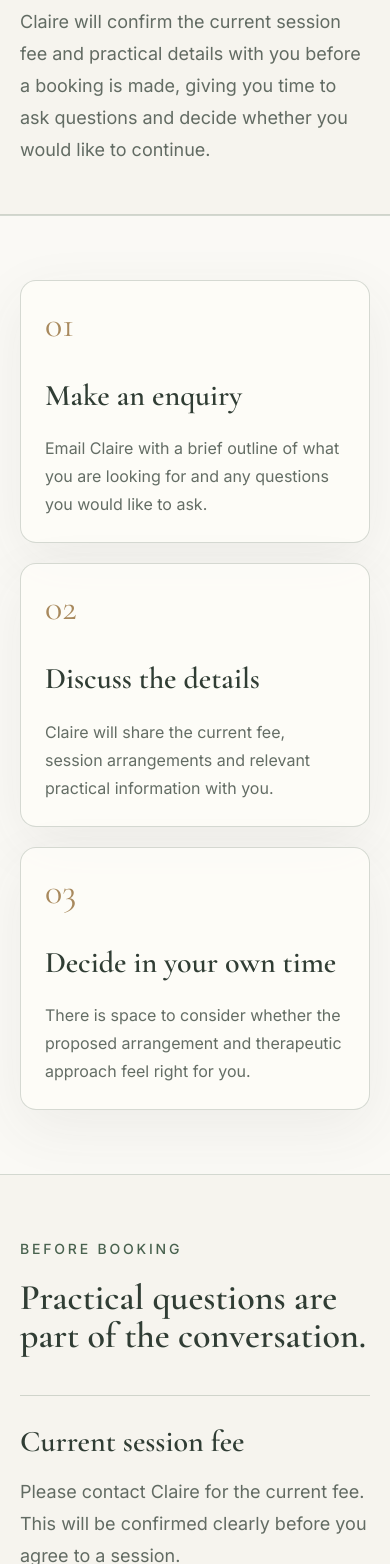
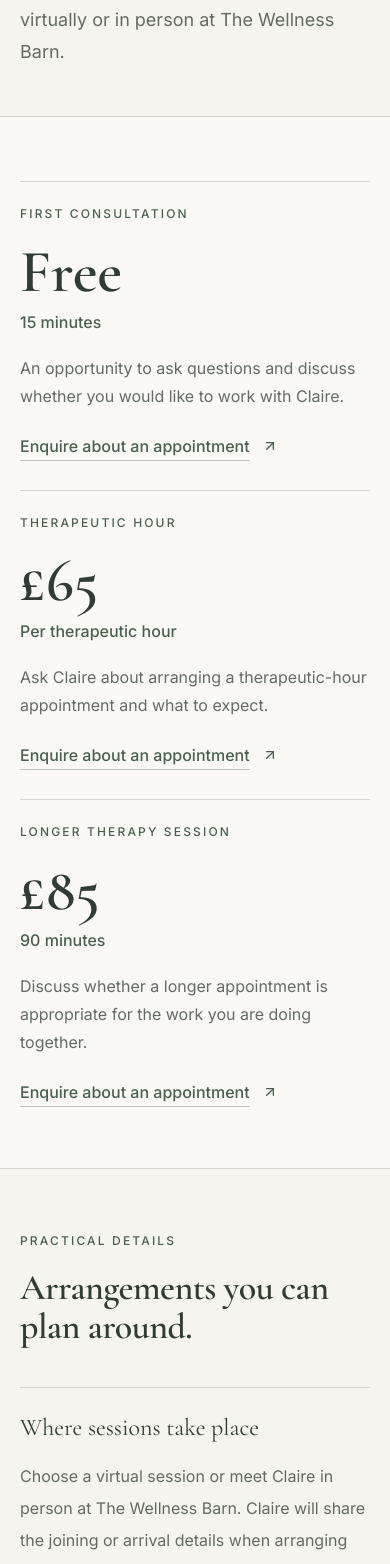
Before and after one commit to glynch70/sagehousetherapy, a Next.js app: page /fees in a window 390 px wide. Shown: the part 384-1948 px from the top of the page. Built offline with nearby package versions, Linux system fonts and the light colour scheme.

Commit message:
Add confirmed fees, session formats and availability enquiries

```diff
--- a/app/book/page.tsx
+++ b/app/book/page.tsx
@@ -1,5 +1,7 @@
 import type { Metadata } from "next";
 import Link from "next/link";
+import { Suspense } from "react";
+import { availabilitySummary } from "@/lib/appointments";
 import { CalendarDays, CreditCard, MessageCircle } from "lucide-react";
 import { AppointmentRequest } from "@/components/booking/appointment-request";
 import { Container } from "@/components/layout/container";
@@ -18,21 +20,44 @@ export default function BookingPage() {
       <PageIntro
         eyebrow="Your next step"
         title="Tell Claire what you have in mind."
-        introduction="Ask about working with Claire, request another appointment or check a practical detail. There is no payment to make when you enquire."
+        introduction="Request a free 15-minute consultation, enquire about a £65 therapeutic hour or £85 90-minute session, or ask about available spaces. Appointments are virtual or in person at The Wellness Barn."
       />
       <Section className="border-y border-border bg-surface/55">
         <Container className="grid gap-10 lg:grid-cols-[0.8fr_1.2fr] lg:items-start lg:gap-16">
-          <AppointmentRequest />
+          <Suspense
+            fallback={
+              <div className="lg:col-start-2 lg:row-start-1" role="status">
+                Loading appointment enquiry…
+              </div>
+            }
+          >
+            <AppointmentRequest />
+          </Suspense>
           <aside className="lg:sticky lg:top-32 lg:col-start-1 lg:row-start-1">
             <p className="text-sm font-medium uppercase tracking-[0.18em] text-dark-sage">
               How it works
             </p>
-            <h2 className="mt-4 text-4xl leading-tight">What happens next</h2>
+            <h2 className="mt-4 text-4xl leading-tight">
+              Availability is checked by Claire
+            </h2>
+            <div className="mt-6 border-y border-border py-5">
+              <h3 className="font-medium font-sans text-base">
+                Appointment days and times
+              </h3>
+              <p className="mt-2 text-sm leading-7 text-text/75">
+                {availabilitySummary}
+              </p>
+              <p className="mt-3 text-sm leading-7 text-text/75">
+                The 6:30pm start is not available for a therapeutic-hour or
+                90-minute session. Ask Claire about arrangements for a half-hour
+                appointment.
+              </p>
+            </div>
             <ol className="mt-8 space-y-7">
               {[
                 {
                   icon: MessageCircle,
-                  title: "1. Send your enquiry",
+                  title: "1. Ask for a session or available space",
                   text: "Prepare a short message here, then send it from your email app.",
                 },
                 {
@@ -43,7 +68,7 @@ export default function BookingPage() {
                 {
                   icon: CreditCard,
                   title: "3. Pay once agreed",
-                  text: "After confirming your appointment, arrange payment with Claire. If she sends a payment link, use the amount and reference she provides.",
+                  text: "Therapy appointments must be paid for before the session to hold the time. Claire will share payment arrangements after agreeing a suitable slot. The 15-minute consultation is free.",
                 },
               ].map(({ icon: Icon, title, text }) => (
                 <li key={title} className="flex gap-4">
--- a/app/contact/page.tsx
+++ b/app/contact/page.tsx
@@ -51,8 +51,9 @@ export default function ContactPage() {
               <span className="block sm:inline">{emailDomain}</span>
             </a>
             <p className="mt-7 text-base leading-7 text-text/75">
-              Claire will respond with current practical information and the
-              next available steps.
+              Claire offers virtual appointments and in-person sessions at The
+              Wellness Barn, Tuesday–Thursday and Friday mornings. She will
+              reply to confirm available times.
             </p>
             <Button href={`mailto:${contactEmail}`} className="mt-8">
               Write an Email
--- a/app/fees/page.tsx
+++ b/app/fees/page.tsx
@@ -1,118 +1,102 @@
 import type { Metadata } from "next";
-
+import Link from "next/link";
+import { ArrowUpRight } from "lucide-react";
 import { Container } from "@/components/layout/container";
 import { Section } from "@/components/layout/section";
 import { PageCta } from "@/components/sections/page-cta";
 import { PageIntro } from "@/components/sections/page-intro";
-import { Card } from "@/components/ui/card";
+import { paymentPolicy, cancellationPolicy } from "@/lib/appointments";
 
 export const metadata: Metadata = {
-  title: "Fees",
+  title: "Fees and appointments",
   description:
-    "Practical information about fees, consultations and arranging therapy with Sage House Therapy.",
+    "A free 15-minute consultation, £65 per therapeutic hour or £85 for a 90-minute session. Virtual or in-person appointments at The Wellness Barn.",
 };
 
 export default function FeesPage() {
   return (
     <>
       <PageIntro
-        eyebrow="Fees and practical information"
-        title="Clear arrangements, discussed before you begin."
-        introduction="Claire will confirm the current session fee and practical details with you before a booking is made, giving you time to ask questions and decide whether you would like to continue."
+        eyebrow="Fees & arrangements"
+        title="Know the details before you begin."
+        introduction="Start with a free 15-minute consultation, or ask Claire about a therapeutic appointment. Sessions are available virtually or in person at The Wellness Barn."
       />
-
-      <Section className="border-y border-border bg-surface/70">
+      <Section className="border-b border-border bg-surface/70">
         <Container>
-          <div className="grid gap-5 md:grid-cols-3">
+          <div className="grid gap-8 md:grid-cols-3 md:gap-10">
             {[
               {
-                number: "01",
-                title: "Make an enquiry",
-                text: "Email Claire with a brief outline of what you are looking for and any questions you would like to ask.",
+                name: "First consultation",
+                price: "Free",
+                length: "15 minutes",
+                text: "An opportunity to ask questions and discuss whether you would like to work with Claire.",
               },
               {
-                number: "02",
-                title: "Discuss the details",
-                text: "Claire will share the current fee, session arrangements and relevant practical information with you.",
+                name: "Therapeutic hour",
+                price: "£65",
+                length: "Per therapeutic hour",
+                text: "Ask Claire about arranging a therapeutic-hour appointment and what to expect.",
               },
               {
-                number: "03",
-                title: "Decide in your own time",
-                text: "There is space to consider whether the proposed arrangement and therapeutic approach feel right for you.",
+                name: "Longer therapy session",
+                price: "£85",
+                length: "90 minutes",
+                text: "Discuss whether a longer appointment is appropriate for the work you are doing together.",
               },
             ].map((item) => (
-              <Card key={item.number} className="h-full bg-surface/90">
-                <p className="font-serif text-4xl text-accent">{item.number}</p>
-                <h2 className="mt-8 text-3xl leading-tight text-text">
-                  {item.title}
-                </h2>
-                <p className="mt-5 text-base leading-7 text-text/75">
-                  {item.text}
-                </p>
-              </Card>
+              <article key={item.name} className="border-t border-border pt-6">
+                <p className="eyebrow">{item.name}</p>
+                <h2 className="mt-5 text-6xl">{item.price}</h2>
+                <p className="mt-2 font-medium text-dark-sage">{item.length}</p>
+                <p className="mt-5 leading-7 text-text/75">{item.text}</p>
+                <Link href="/book" className="text-link mt-6">
+                  Enquire about an appointment{" "}
+                  <ArrowUpRight className="h-4 w-4" aria-hidden="true" />
+                </Link>
+              </article>
             ))}
           </div>
         </Container>
       </Section>
-
       <Section>
-        <Container className="grid gap-10 lg:grid-cols-[0.72fr_1.28fr] lg:items-start lg:gap-20">
+        <Container className="grid gap-10 lg:grid-cols-[0.8fr_1.2fr] lg:gap-20">
           <div>
-            <p className="text-sm font-medium uppercase tracking-[0.2em] text-dark-sage">
-              Before booking
-            </p>
-            <h2 className="mt-5 text-4xl leading-[1.05] text-text sm:text-5xl">
-              Practical questions are part of the conversation.
+            <p className="eyebrow">Practical details</p>
+            <h2 className="section-title mt-5">
+              Arrangements you can plan around.
             </h2>
           </div>
-          <div className="divide-y divide-border border-y border-border">
+          <dl className="divide-y divide-border border-y border-border">
             {[
-              {
-                title: "Current session fee",
-                text: "Please contact Claire for the current fee. This will be confirmed clearly before you agree to a session.",
-              },
-              {
-                title: "Session arrangements",
-                text: "Claire will explain the available format, session length and any other relevant arrangements when responding to your enquiry.",
-              },
-              {
-                title: "Changes and cancellations",
-                text: "Any expectations around changing or cancelling an appointment will be shared before therapy begins.",
-              },
-            ].map((item) => (
-              <div key={item.title} className="py-7 sm:py-8">
-                <h3 className="text-3xl text-text">{item.title}</h3>
-                <p className="mt-4 text-lg leading-8 text-text/75">
-                  {item.text}
-                </p>
+              [
+                "Where sessions take place",
+                "Choose a virtual session or meet Claire in person at The Wellness Barn. Claire will share the joining or arrival details when arranging your appointment.",
+              ],
+              [
+                "Appointment days",
+                "Tuesday–Thursday appointments begin from 8:30am, with sessions finishing by 7pm. The latest start is 6:30pm for a 30-minute appointment. Friday appointments are in the morning. Claire confirms the exact time for your chosen session.",
+              ],
+              ["Payment before your session", paymentPolicy],
+              [
+                "Cancellations and refunds",
+                cancellationPolicy +
+                  " Contact Claire directly to cancel or discuss a change to your appointment.",
+              ],
+            ].map(([title, text]) => (
+              <div key={title} className="py-6">
+                <dt className="font-serif text-2xl sm:text-3xl">{title}</dt>
+                <dd className="mt-4 leading-8 text-text/75">{text}</dd>
               </div>
             ))}
-          </div>
+          </dl>
         </Container>
       </Section>
-
-      <Section className="bg-sage/25">
-        <Container>
-          <div className="mx-auto max-w-3xl text-center">
-            <p className="text-sm font-medium uppercase tracking-[0.2em] text-dark-sage">
-              A considered first step
-            </p>
-            <h2 className="mt-5 text-4xl leading-[1.05] text-text sm:text-5xl">
-              Asking about fees does not commit you to therapy.
-            </h2>
-            <p className="mt-6 text-lg leading-8 text-text/75">
-              You are welcome to gather the information you need, ask practical
-              questions and take time to decide what feels manageable.
-            </p>
-          </div>
-        </Container>
-      </Section>
-
       <PageCta
-        title="Get the current fee and session details."
-        text="Send Claire a short message and she will reply with the practical information you need before arranging anything further."
+        eyebrow="Find a time"
+        title="Ask about available spaces."
+        text="Choose the session you are interested in and share your preferred day or time. Claire checks her diary and responds directly; the enquiry form does not reserve a slot."
         primaryHref="/book"
-        primaryLabel="Request an appointment"
+        primaryLabel="Check availability"
         secondaryHref="/payments"
         secondaryLabel="Payment information"
       />
--- a/app/payments/page.tsx
+++ b/app/payments/page.tsx
@@ -6,6 +6,7 @@ import { PageIntro } from "@/components/sections/page-intro";
 import { Button } from "@/components/ui/button";
 import { getPaymentLink } from "@/lib/payments";
 import { contactEmail } from "@/lib/site";
+import { paymentPolicy, cancellationPolicy } from "@/lib/appointments";
 
 export const dynamic = "force-dynamic";
 export const metadata: Metadata = {
@@ -16,38 +17,69 @@ export const metadata: Metadata = {
 };
 
 export default function PaymentsPage() {
-  const paymentLink = getPaymentLink();
+  const paymentLinks = [
+    {
+      label: "Therapeutic hour",
+      fee: "£65",
+      href: getPaymentLink(process.env.SAGE_PAYMENT_LINK_HOUR),
+    },
+    {
+      label: "90-minute session",
+      fee: "£85",
+      href: getPaymentLink(process.env.SAGE_PAYMENT_LINK_90_MINUTES),
+    },
+  ];
+  const hasCheckout = paymentLinks.some((link) => link.href);
   const emailHref = `mailto:${contactEmail}?subject=${encodeURIComponent("Payment link for my agreed appointment")}&body=${encodeURIComponent("Hello Claire,\n\nPlease could you send me the payment details for my agreed appointment?\n\nThank you")}`;
   return (
     <>
       <PageIntro
         eyebrow="For confirmed appointments"
         title="Payment, once the details are agreed."
-        introduction="Please arrange your appointment and fee with Claire before making a payment. Sending an enquiry does not require a payment."
+        introduction="Agree a suitable appointment time with Claire, then pay before the session to hold it. The 15-minute consultation is free."
       />
       <Section className="border-y border-border bg-surface/55">
         <Container className="grid gap-8 lg:grid-cols-[1.1fr_0.9fr] lg:gap-12">
           <div className="rounded-[2rem] border border-border bg-surface p-7 sm:p-10">
             <CreditCard className="h-8 w-8 text-dark-sage" aria-hidden="true" />
             <h2 className="mt-6 text-4xl">
-              {paymentLink
+              {hasCheckout
                 ? "Pay for your agreed appointment"
                 : "Arrange payment with Claire"}
             </h2>
             <p className="mt-5 text-lg leading-8 text-text/75">
-              {paymentLink
-                ? "Continue to Claire’s SumUp checkout. Check the merchant name and amount against the details Claire has confirmed, and use her payment reference if one was provided."
+              {hasCheckout
+                ? "Choose the session Claire has agreed with you. Check the merchant name and amount at SumUp checkout, and use Claire’s payment reference if one was provided."
                 : "Online checkout is not available on this website yet. Claire can confirm the fee and payment arrangements directly. If you have already received a payment link from her, use that link."}
             </p>
-            {paymentLink ? (
-              <Button
-                href={paymentLink}
-                target="_blank"
-                rel="noopener noreferrer"
-                className="mt-7"
-              >
-                Continue to SumUp checkout ↗
-              </Button>
+            {hasCheckout ? (
+              <div className="mt-6 space-y-4">
+                {paymentLinks.map((link) => (
+                  <div
+                    key={link.label}
+                    className="rounded-xl border border-border p-5"
+                  >
+                    <h3 className="text-2xl">
+                      {link.label} · {link.fee}
+                    </h3>
+                    {link.href ? (
+                      <Button
+                        href={link.href}
+                        target="_blank"
+                        rel="noopener noreferrer"
+                        className="mt-4"
+                      >
+                        Pay {link.fee} with SumUp ↗
+                      </Button>
+                    ) : (
+                      <p className="mt-3 text-sm leading-6 text-text/75">
+                        Contact Claire for the payment arrangements for this
+                        session.
+                      </p>
+                    )}
+                  </div>
+                ))}
+              </div>
             ) : (
               <Button href={emailHref} className="mt-7">
                 <Mail className="mr-2 h-4 w-4" aria-hidden="true" />
@@ -55,18 +87,20 @@ export default function PaymentsPage() {
               </Button>
             )}
             <p className="mt-4 text-sm leading-6 text-text/65">
-              {paymentLink
+              {hasCheckout
                 ? "Opens SumUp in a new tab. Card details are entered with SumUp, not on this website. Payment does not create or change an appointment."
                 : "Your email app will open. Review your message and press send there."}
             </p>
           </div>
           <div className="py-3">
             <h2 className="text-3xl">A few practical details</h2>
+            <p className="mt-4 leading-7 text-text/75">{paymentPolicy}</p>
             <dl className="mt-6 divide-y divide-border">
               <div className="py-5">
                 <dt className="font-medium">Fees and session length</dt>
                 <dd className="mt-2 leading-7 text-text/75">
-                  Confirmed by Claire before you agree to a session.
+                  £65 per therapeutic hour, or £85 for a 90-minute session. The
+                  15-minute consultation is free.
                 </dd>
               </div>
               <div className="py-5">
@@ -74,8 +108,8 @@ export default function PaymentsPage() {
                   Changes, cancellations and refunds
                 </dt>
                 <dd className="mt-2 leading-7 text-text/75">
-                  Contact Claire before changing an appointment or requesting a
-                  refund. The terms agreed with her apply.
+                  {cancellationPolicy} Contact Claire directly to cancel or
+                  discuss a change.
                 </dd>
               </div>
               <div className="py-5">
--- a/components/booking/appointment-request.tsx
+++ b/components/booking/appointment-request.tsx
@@ -4,28 +4,40 @@ import { useEffect, useRef, useState, type FormEvent } from "react";
 import { ArrowLeft, ArrowRight, Check, Copy, Mail } from "lucide-react";
 import { Button } from "@/components/ui/button";
 import { contactEmail } from "@/lib/site";
+import {
+  appointmentOptions,
+  appointmentFormats,
+  appointmentDays,
+  paymentPolicy,
+  cancellationPolicy,
+} from "@/lib/appointments";
+import { useSearchParams } from "next/navigation";
 
 const inputClass =
   "mt-2 min-h-12 w-full rounded-xl border border-dark-sage/35 bg-surface px-4 py-3 text-text outline-none transition focus:border-dark-sage focus:ring-2 focus:ring-dark-sage/25";
-const appointmentTypes = [
-  "First conversation",
-  "Existing client appointment",
-  "Practical question",
-];
+const appointmentTypes = appointmentOptions;
 
 type RequestDetails = {
   name: string;
   email: string;
   type: string;
   availability: string;
+  format: string;
+  day: string;
 };
 
 export function AppointmentRequest() {
+  const searchParams = useSearchParams();
+  const availabilityRequest = searchParams.get("availability") === "check";
   const [details, setDetails] = useState<RequestDetails>({
     name: "",
     email: "",
-    type: appointmentTypes[0],
+    type: availabilityRequest
+      ? "Ask about available spaces"
+      : appointmentTypes[0],
     availability: "",
+    format: appointmentFormats[0],
+    day: appointmentDays[0],
   });
   const [review, setReview] = useState(false);
   const [copied, setCopied] = useState(false);
@@ -43,9 +55,11 @@ export function AppointmentRequest() {
     "",
     `Name: ${details.name.trim()}`,
     `Reply email: ${details.email.trim()}`,
+    `Session format: ${details.format}`,
+    `Preferred day: ${details.day}`,
     `Preferred days or times: ${details.availability.trim() || "Flexible — please let me know what is available."}`,
     "",
-    "Please let me know the available times, session length, fee and cancellation terms before we confirm anything.",
+    "Please let me know the available start times and the next steps for arranging this appointment.",
     "",
     "Thank you,",
     details.name.trim(),
@@ -145,10 +159,11 @@ export function AppointmentRequest() {
       ) : (
         <form onSubmit={handleReview} className="space-y-6">
           <div>
-            <h2 className="text-4xl">Start with a simple enquiry.</h2>
+            <h2 className="text-4xl">Ask about a consultation or session.</h2>
             <p className="mt-3 leading-7 text-text/75">
-              Share a few practical details. You do not need to explain your
-              experiences or choose a therapy approach here.
+              Choose a session or ask about available spaces. Claire will check
+              her diary and reply directly. You do not need to share your
+              clinical history here.
             </p>
           </div>
           <fieldset>
@@ -172,6 +187,43 @@ export function AppointmentRequest() {
               ))}
             </div>
           </fieldset>
+          <label className="block font-medium" htmlFor="enquiry-format">
+            Session format
+            <select
+              id="enquiry-format"
+              name="format"
+              value={details.format}
+              onChange={(event) =>
+                setDetails({ ...details, format: event.target.value })
+              }
+              className={inputClass}
+            >
+              {appointmentFormats.map((format) => (
+                <option key={format}>{format}</option>
+              ))}
+            </select>
+          </label>
+          <label className="block font-medium" htmlFor="enquiry-day">
+            Preferred day
+            <select
+              id="enquiry-day"
+              name="day"
+              value={details.day}
+              onChange={(event) =>
+                setDetails({ ...details, day: event.target.value })
+              }
+              className={inputClass}
+            >
+              {appointmentDays.map((day) => (
+                <option key={day}>{day}</option>
+              ))}
+            </select>
+            <span className="mt-2 block text-sm font-normal text-text/70">
+              Tuesday–Thursday or Friday morning, subject to availability.
+              Evening sessions finish by 7pm; a 6:30pm start is only for a
+              30-minute appointment.
+            </span>
+          </label>
           <label className="block font-medium" htmlFor="enquiry-name">
             Your name
             <input
@@ -225,6 +277,10 @@ export function AppointmentRequest() {
               A preference only. Claire will confirm what is available.
             </span>
           </label>
+          <div className="space-y-3 border-y border-border py-5 text-sm leading-6 text-text/80">
+            <p>{paymentPolicy}</p>
+            <p>{cancellationPolicy}</p>
+          </div>
           <div className="rounded-xl bg-sage/20 p-4 text-sm leading-6 text-text/80">
             Please keep this enquiry to practical arrangements. Leave out
             medical history, payment details and anything you would prefer to
--- /dev/null
+++ b/lib/appointments.ts
@@ -0,0 +1,29 @@
+export const appointmentOptions = [
+  "Free 15-minute consultation",
+  "Therapeutic hour — £65",
+  "90-minute therapy session — £85",
+  "Ask about available spaces",
+  "Practical question",
+] as const;
+
+export const appointmentFormats = [
+  "No preference",
+  "Virtual",
+  "In person at The Wellness Barn",
+] as const;
+
+export const appointmentDays = [
+  "Flexible",
+  "Tuesday",
+  "Wednesday",
+  "Thursday",
+  "Friday morning",
+] as const;
+
+export const paymentPolicy =
+  "Therapy sessions must be paid for before the session to hold the appointment. The 15-minute consultation is free.";
+export const cancellationPolicy =
+  "Your payment will be refunded if you cancel with at least 48 hours’ notice. If Claire cancels your session, you will be refunded.";
+
+export const availabilitySummary =
+  "Tuesday–Thursday from 8:30am, with sessions finishing by 7pm. The latest start is 6:30pm for a 30-minute appointment. Friday appointments are in the morning; Claire confirms exact times.";
--- a/lib/payments.ts
+++ b/lib/payments.ts
@@ -1,8 +1,6 @@
 // Add only Claire's verified, reusable merchant checkout link in Vercel.
 // Never accept checkout destinations from visitor query parameters.
-export function getPaymentLink(
-  value = process.env.SAGE_PAYMENT_LINK,
-): string | null {
+export function getPaymentLink(value?: string): string | null {
   if (!value) return null;
   try {
     const url = new URL(value);
--- a/lib/site.ts
+++ b/lib/site.ts
@@ -9,4 +9,7 @@ export const navigation = [
   { href: "/contact", label: "Contact" },
 ];
 
-export const openingHours = ["Appointments available by arrangement"];
+export const openingHours = [
+  "Tuesday–Thursday and Friday mornings",
+  "Virtual or in person at The Wellness Barn",
+];
```
Also changed, not shown: app/faqs/page.tsx (+13 -2 lines), app/page.tsx (+24 -4 lines), 1 other file (tests, documents, lock files or other folders).
